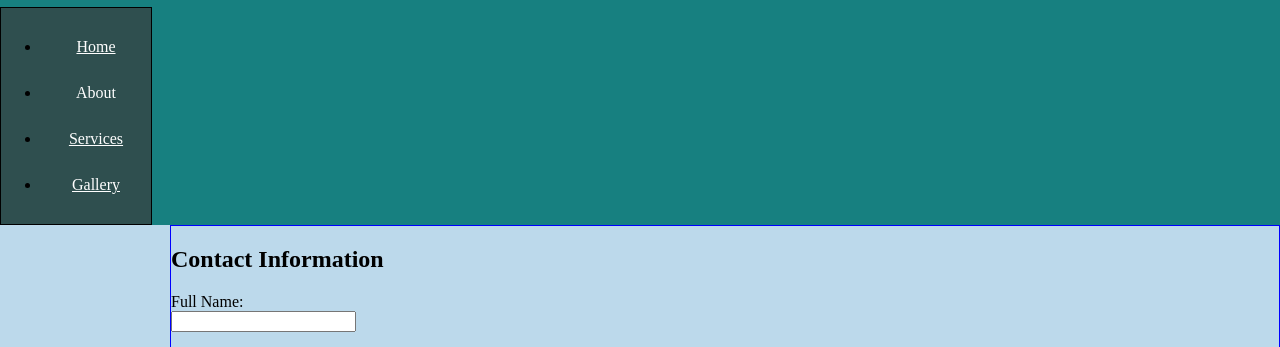
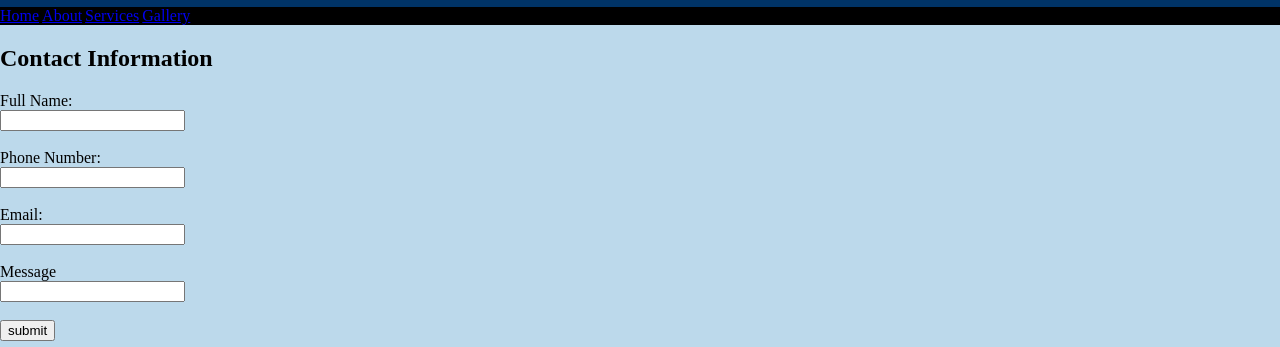
Before and after one commit to maestroAI-cell/Company_Website, a plain HTML site: page Frontend/contact.html in a window 1280 px wide. Shown: the part 73-420 px from the top of the page. Drawn offline with Linux system fonts and the light colour scheme.

Commit message:
no real changes

```diff
--- a/Frontend/contact.css
+++ b/Frontend/contact.css
@@ -5,10 +5,13 @@ body {
     align-items: center;
 }
 .site-header {
-    background-color: rgb(23, 128, 128);
+    background-color: rgb(0, 51, 102);
 }
 .nav {
-    background-color: darkslategrey;
+    display: flex;
+    background-color:black;
+    gap: 3px;
+
 }
 li a {
     display: block;
@@ -18,12 +21,5 @@ li a {
 }
 nav
 {
-    float: left;
-    width: 150px;
-    border: 1px solid black;
+    float: center;
 }
-section
-{
-    border: 1px solid blue;
-    margin-left: 170px;
-}
--- a/Frontend/contact.html
+++ b/Frontend/contact.html
@@ -9,12 +9,10 @@
   <header class="site-header">
     <h1>Contact Page</h1>
      <nav class="nav">
-      <ul>
-       <li><a href="index.html">Home</a></li>
-       <li><a herf="about.html">About</a></li>
-       <li><a href="services.html">Services</a></li>
-       <li><a href="gallery.html">Gallery</a></li>
-      </ul>
+        <a href="index.html">Home</a>
+        <a href="about.html">About</a>
+        <a href="services.html">Services</a>
+        <a href="gallery.html">Gallery</a>
      </nav>
   </header>
   <main class="site-main">
```
